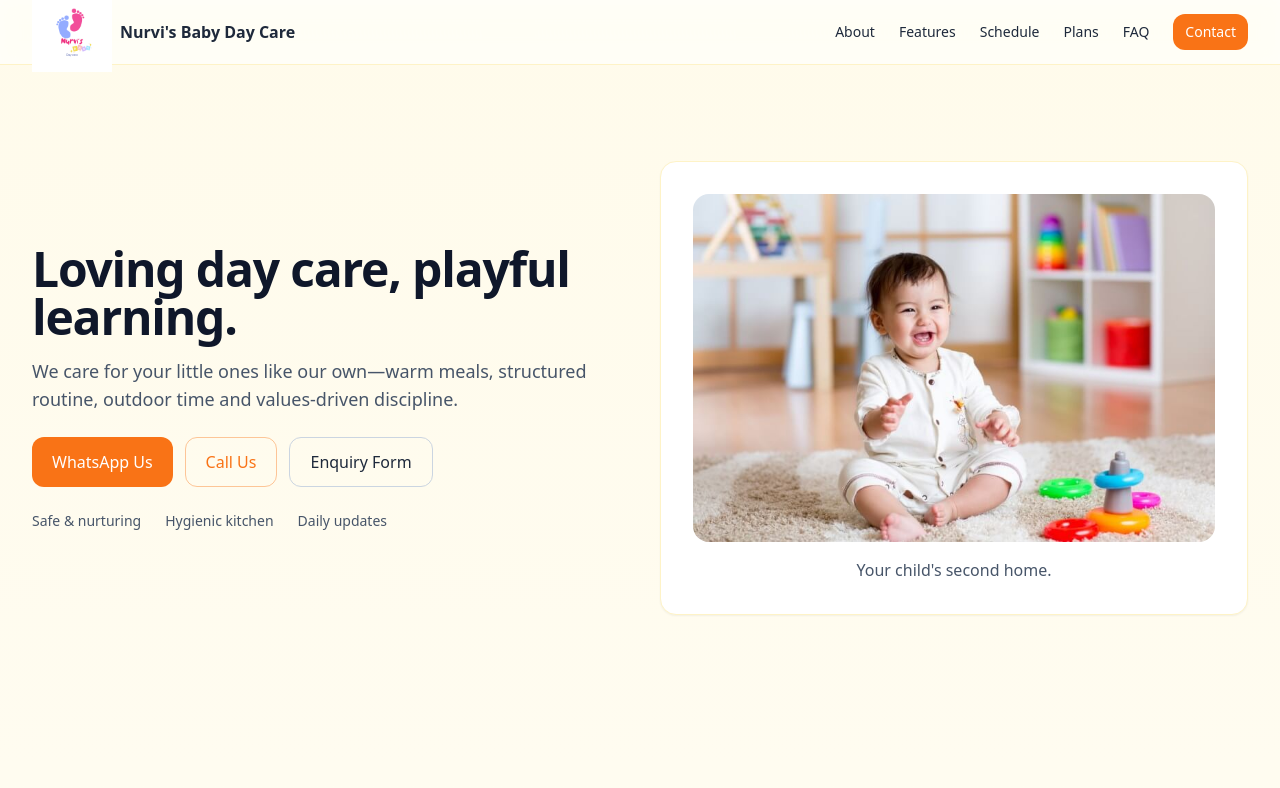
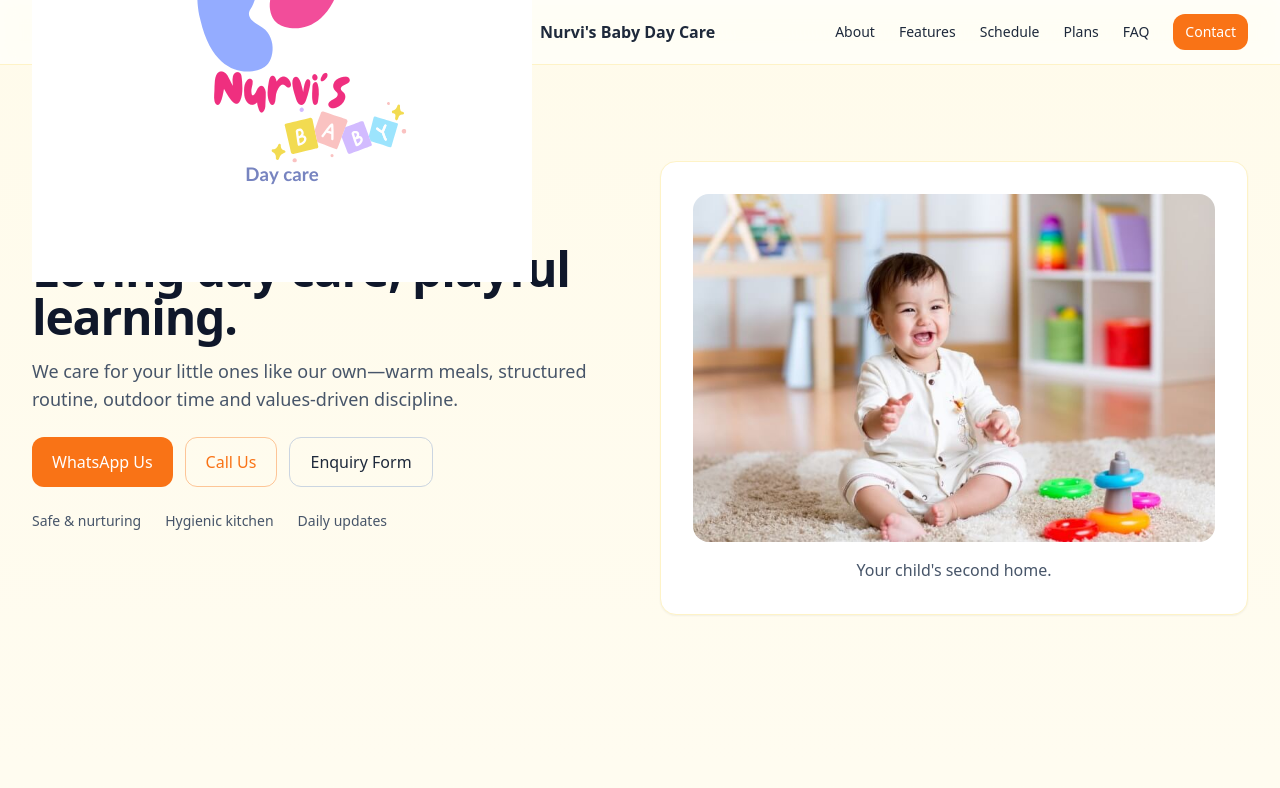
Before and after one commit to bhoslenikhil1/Nurvi-Baby-Day-Care, a plain HTML site: page index.html in a window 1280 px wide. Shown: the top 788 px of the page. Drawn offline with nearby package versions, Linux system fonts and the light colour scheme.

Commit message:
Update index.html

```diff
--- a/index.html
+++ b/index.html
@@ -69,7 +69,7 @@
     <div class="max-w-7xl mx-auto px-4 sm:px-6 lg:px-8">
       <div class="flex items-center justify-between h-16">
        <a href="#" class="flex items-center gap-2 font-semibold">
-  <img src="images/Nurvi’s.png" alt="Nurvi's Baby Day Care Logo" class="h-20 w-auto">
+  <img src="images/Nurvi’s.png" alt="Nurvi's Baby Day Care Logo" class="h-30 w-auto">
   <span>Nurvi's Baby Day Care</span>
 </a>
         <nav class="hidden md:flex items-center gap-6 text-sm">
```
